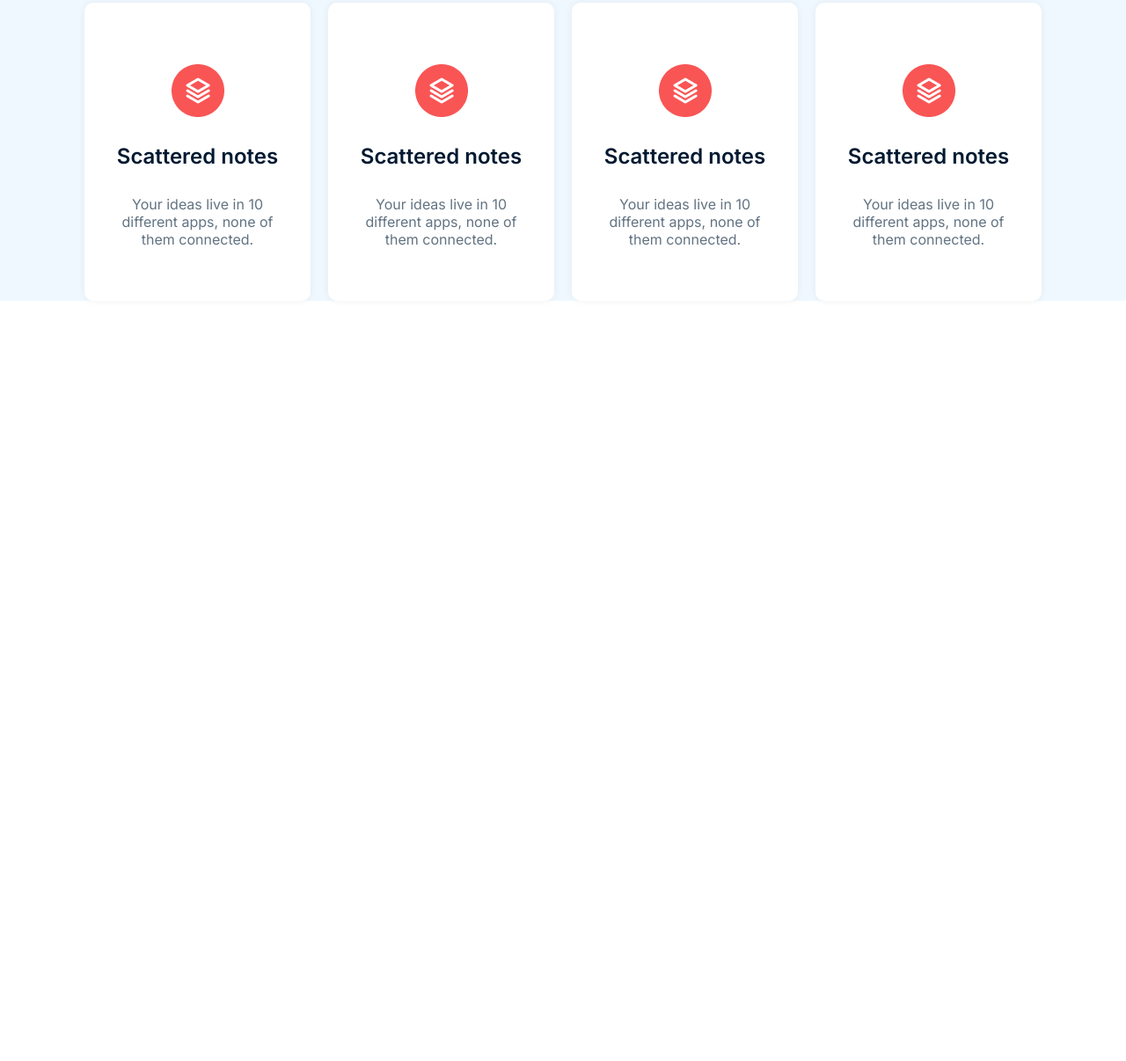
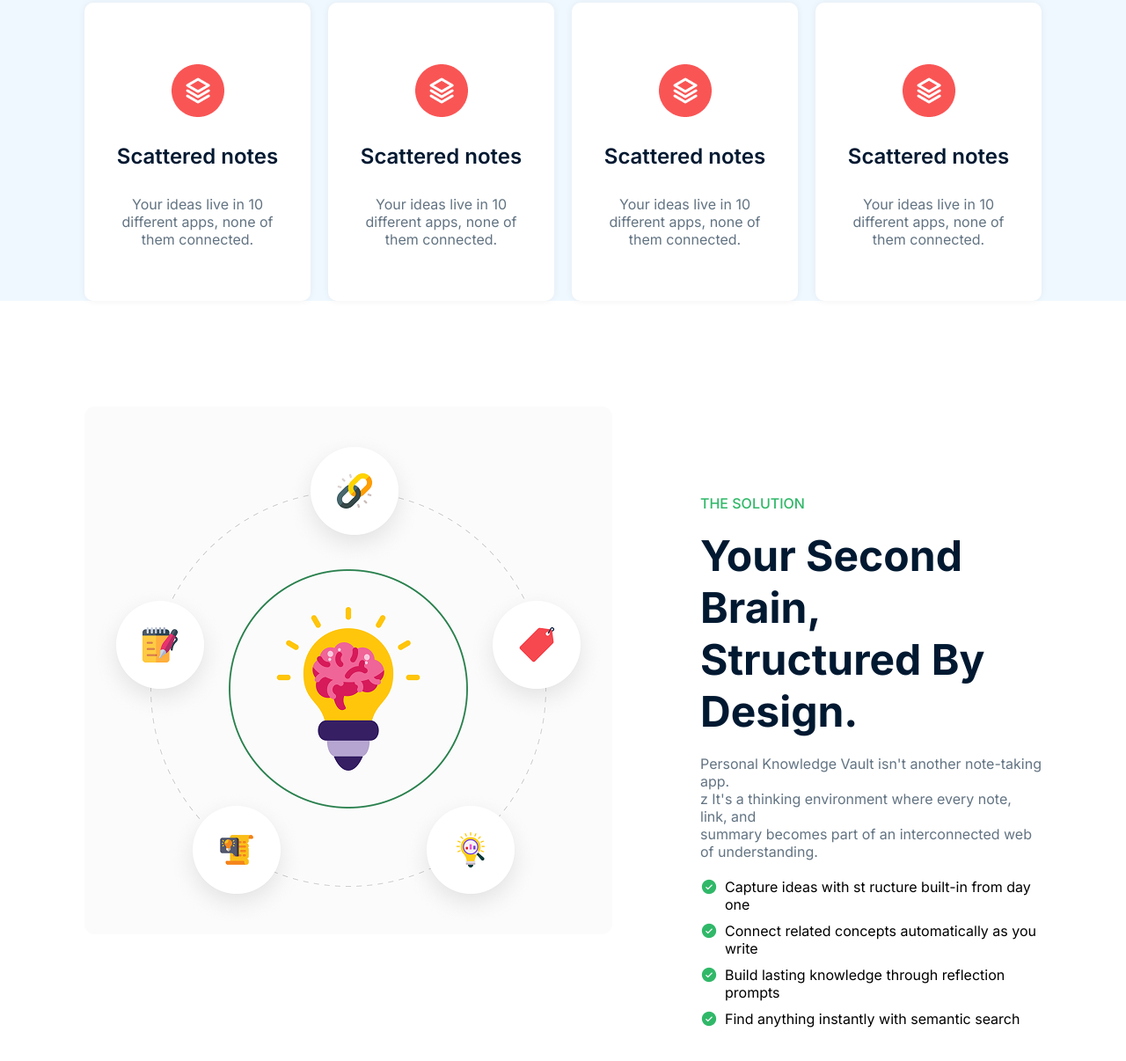
Before and after one commit to Sharmin23/knowledge-vault, a plain HTML site: page index.html in a window 1280 px wide. Shown: the part 950-2156 px from the top of the page at 88% size. Before the commit the page ends 1412 px from the top, so only its background shows below. Drawn offline with Linux system fonts and the light colour scheme.

Commit message:
brain section added

```diff
--- a/index.html
+++ b/index.html
@@ -65,34 +65,98 @@
     <section id="feature">
       <div class="feature-container">
         <div class="feature-heading">
-          <h2 class="feature-heading-tittle">Notes don't fail, Structure does.</h2>
-          <p class="feature-heading-description">You're not bad at learning. Your tools just weren't built for how knowledge actually works.</p>
+          <h2 class="feature-heading-tittle">
+            Notes don't fail, Structure does.
+          </h2>
+          <p class="feature-heading-description">
+            You're not bad at learning. Your tools just weren't built for how
+            knowledge actually works.
+          </p>
         </div>
         <div class="feature-cards">
           <div class="feature-card">
-              <img src="assets/img-1 (1).png" alt="" class="feature-img">
+            <img src="assets/img-1 (1).png" alt="" class="feature-img" />
             <h4 class="feature-card-heading">Scattered notes</h4>
-              <p class="feature-card-description">Your ideas live in 10 different apps, none of them connected.</p>
+            <p class="feature-card-description">
+              Your ideas live in 10 different apps, none of them connected.
+            </p>
           </div>
           <div class="feature-card">
-              <img src="assets/img-1 (1).png" alt="" class="feature-img">
+            <img src="assets/img-1 (1).png" alt="" class="feature-img" />
             <h4 class="feature-card-heading">Scattered notes</h4>
-              <p class="feature-card-description" >Your ideas live in 10 different apps, none of them connected.</p>
+            <p class="feature-card-description">
+              Your ideas live in 10 different apps, none of them connected.
+            </p>
           </div>
           <div class="feature-card">
-              <img src="assets/img-1 (1).png" alt="" class="feature-img">
+            <img src="assets/img-1 (1).png" alt="" class="feature-img" />
             <h4 class="feature-card-heading">Scattered notes</h4>
-              <p class="feature-card-description">Your ideas live in 10 different apps, none of them connected.</p>
+            <p class="feature-card-description">
+              Your ideas live in 10 different apps, none of them connected.
+            </p>
           </div>
           <div class="feature-card">
-              <img src="assets/img-1 (1).png" alt="" class="feature-img">
+            <img src="assets/img-1 (1).png" alt="" class="feature-img" />
             <h4 class="feature-card-heading">Scattered notes</h4>
-              <p class="feature-card-description">Your ideas live in 10 different apps, none of them connected.</p>
+            <p class="feature-card-description">
+              Your ideas live in 10 different apps, none of them connected.
+            </p>
           </div>
         </div>
       </div>
     </section>
-
-
+    <!-- brain section -->
+    <section id="brain">
+      <div class="brain-container">
+        <div>
+          <img src="assets/knowledge.png" alt="" class="brain-image" />
+        </div>
+        <div class="solution-container">
+          <p class="solution-subheading">The Solution</p>
+          <h2 class="solution-heading">
+            Your Second Brain, <br />Structured By Design.
+          </h2>
+          <p class="solution-description">
+            Personal Knowledge Vault isn't another note-taking app. <br />z It's
+            a thinking environment where every note, link, and <br />summary
+            becomes part of an interconnected web of understanding.
+          </p>
+          <div class="container-ceckbox">
+            <div class="check-box">
+              <div>
+                <img src="assets/CheckCircle.png" alt="" />
+              </div>
+              <div>
+                <p>Capture ideas with st ructure built-in from day one</p>
+              </div>
+            </div>
+            <div class="check-box">
+              <div>
+                <img src="assets/CheckCircle.png" alt="" />
+              </div>
+              <div>
+                <p>Connect related concepts automatically as you write</p>
+              </div>
+            </div>
+            <div class="check-box">
+              <div>
+                <img src="assets/CheckCircle.png" alt="" />
+              </div>
+              <div>
+                <p>Build lasting knowledge through reflection prompts</p>
+              </div>
+            </div>
+            <div class="check-box">
+              <div>
+                <img src="assets/CheckCircle.png" alt="" />
+              </div>
+              <div>
+                <p>Find anything instantly with semantic search</p>
+              </div>
+            </div>
+          </div>
+        </div>
+      </div>
+    </section>
   </body>
 </html>
--- a/style.css
+++ b/style.css
@@ -195,3 +195,52 @@ nav ul li a {
     color:#627382;
     text-align: center;
 }
+#brain{
+    width:85%;
+    margin: 0 auto;
+    padding-bottom: 120px;
+}
+.brain-image{
+    height: 600px;
+}
+.brain-container{
+    display: flex;
+    gap: 100px;
+}
+.solution-container{
+    padding-top:100px;
+    padding-bottom: 100px;
+    display: flex;
+    flex-direction: column;
+    gap:20px;
+}
+.solution-subheading{
+   font-size: 16px;
+   color:#30B868;
+   font-weight: 500;
+   line-height: 20px;
+   text-transform: uppercase;
+}
+.solution-heading{
+    font-size: 48px;
+    font-weight: 700;
+    color:#001931;
+}
+.solution-description{
+    font-size:16px;
+    line-height: 20px;
+    color: #627382;
+}
+.inline-block{
+    display: inline;
+}
+.container-ceckbox{
+    display: flex;
+    flex-direction: column;
+    gap: 10px;
+}
+.check-box{
+    display: flex;
+    align-items: start;
+    gap: 8px;
+}
```
Also changed, not shown: assets/image 7.png (added). Lines whose indentation alone changed are shown as unchanged.
